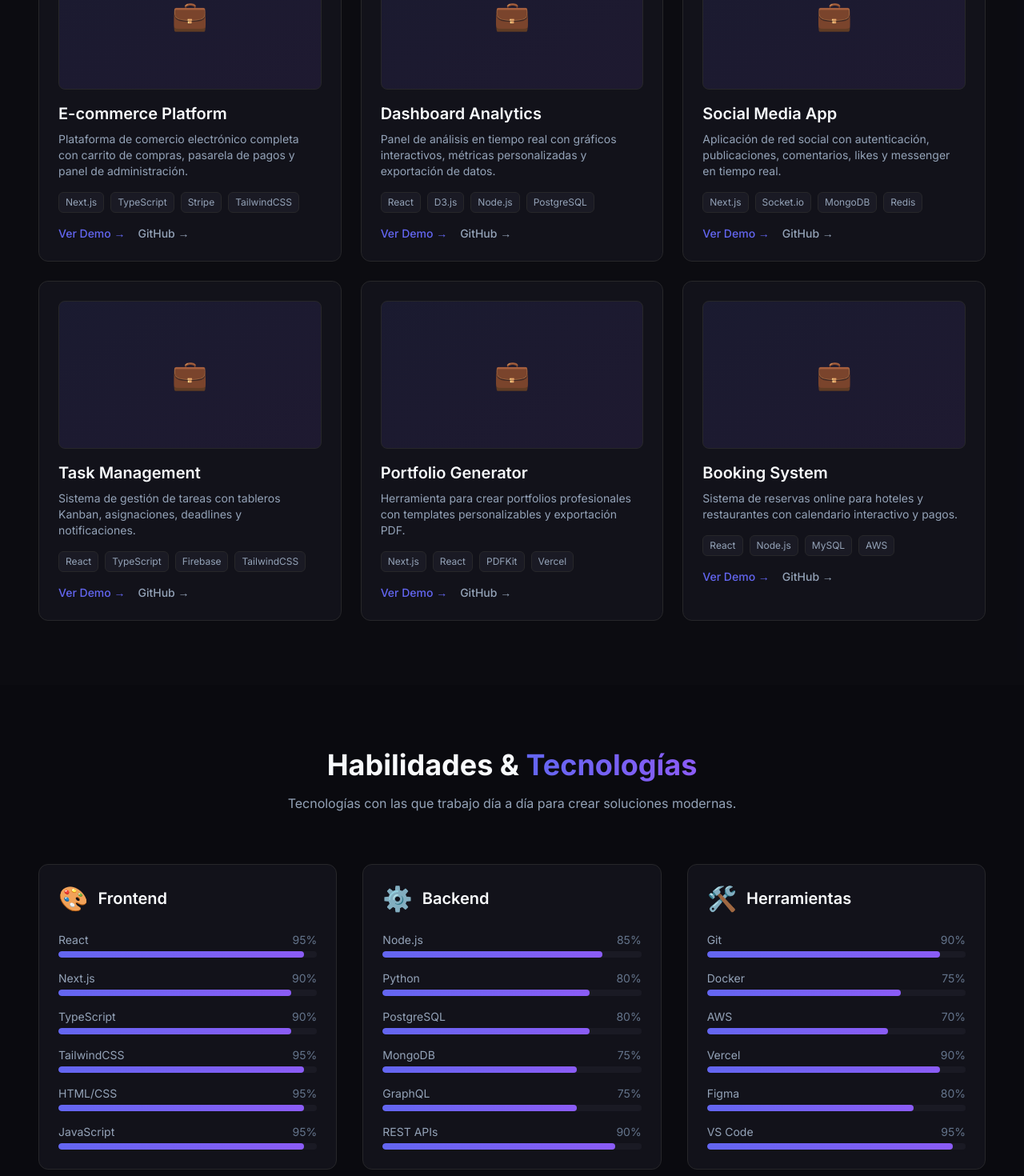
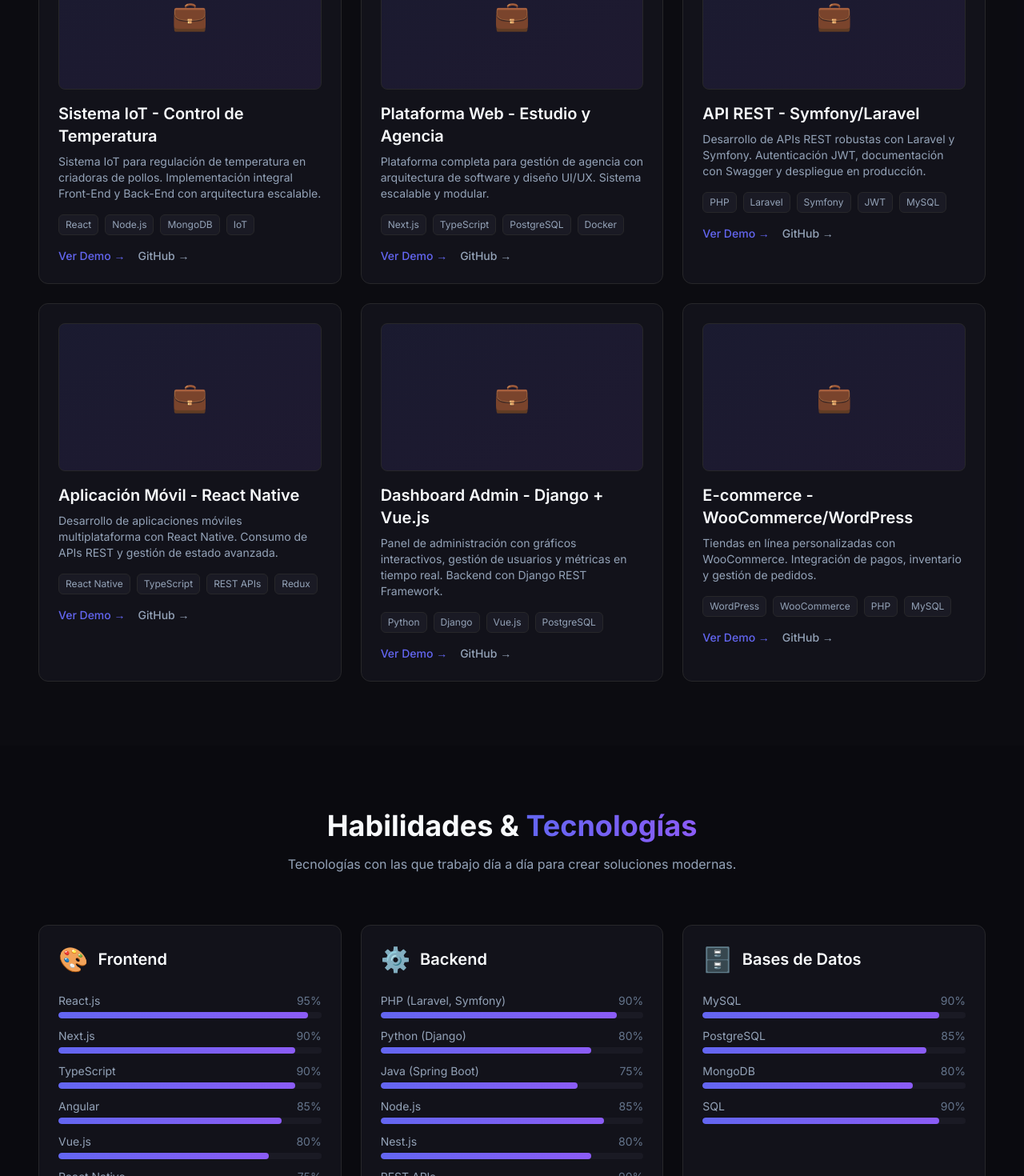
Before and after one commit to Zasalast/Portafolio-Next, a Next.js app: page / in a window 1280 px wide. Shown: the part 3240-4710 px from the top of the page at 80% size. Built offline with nearby package versions, Linux system fonts and the light colour scheme.

Commit message:
first commit

```diff
--- a/src/components/Projects.tsx
+++ b/src/components/Projects.tsx
@@ -1,45 +1,45 @@
 const projects = [
   {
-    title: "E-commerce Platform",
-    description: "Plataforma de comercio electrónico completa con carrito de compras, pasarela de pagos y panel de administración.",
-    tags: ["Next.js", "TypeScript", "Stripe", "TailwindCSS"],
+    title: "Sistema IoT - Control de Temperatura",
+    description: "Sistema IoT para regulación de temperatura en criadoras de pollos. Implementación integral Front-End y Back-End con arquitectura escalable.",
+    tags: ["React", "Node.js", "MongoDB", "IoT"],
     liveUrl: "#",
-    githubUrl: "#",
+    githubUrl: "https://github.com/zasalast",
   },
   {
-    title: "Dashboard Analytics",
-    description: "Panel de análisis en tiempo real con gráficos interactivos, métricas personalizadas y exportación de datos.",
-    tags: ["React", "D3.js", "Node.js", "PostgreSQL"],
+    title: "Plataforma Web - Estudio y Agencia",
+    description: "Plataforma completa para gestión de agencia con arquitectura de software y diseño UI/UX. Sistema escalable y modular.",
+    tags: ["Next.js", "TypeScript", "PostgreSQL", "Docker"],
     liveUrl: "#",
-    githubUrl: "#",
+    githubUrl: "https://github.com/zasalast",
   },
   {
-    title: "Social Media App",
-    description: "Aplicación de red social con autenticación, publicaciones, comentarios, likes y messenger en tiempo real.",
-    tags: ["Next.js", "Socket.io", "MongoDB", "Redis"],
+    title: "API REST - Symfony/Laravel",
+    description: "Desarrollo de APIs REST robustas con Laravel y Symfony. Autenticación JWT, documentación con Swagger y despliegue en producción.",
+    tags: ["PHP", "Laravel", "Symfony", "JWT", "MySQL"],
     liveUrl: "#",
-    githubUrl: "#",
+    githubUrl: "https://github.com/zasalast",
   },
   {
-    title: "Task Management",
-    description: "Sistema de gestión de tareas con tableros Kanban, asignaciones, deadlines y notificaciones.",
-    tags: ["React", "TypeScript", "Firebase", "TailwindCSS"],
+    title: "Aplicación Móvil - React Native",
+    description: "Desarrollo de aplicaciones móviles multiplataforma con React Native. Consumo de APIs REST y gestión de estado avanzada.",
+    tags: ["React Native", "TypeScript", "REST APIs", "Redux"],
     liveUrl: "#",
-    githubUrl: "#",
+    githubUrl: "https://github.com/zasalast",
   },
   {
-    title: "Portfolio Generator",
-    description: "Herramienta para crear portfolios profesionales con templates personalizables y exportación PDF.",
-    tags: ["Next.js", "React", "PDFKit", "Vercel"],
+    title: "Dashboard Admin - Django + Vue.js",
+    description: "Panel de administración con gráficos interactivos, gestión de usuarios y métricas en tiempo real. Backend con Django REST Framework.",
+    tags: ["Python", "Django", "Vue.js", "PostgreSQL"],
     liveUrl: "#",
-    githubUrl: "#",
+    githubUrl: "https://github.com/zasalast",
   },
   {
-    title: "Booking System",
-    description: "Sistema de reservas online para hoteles y restaurantes con calendario interactivo y pagos.",
-    tags: ["React", "Node.js", "MySQL", "AWS"],
+    title: "E-commerce - WooCommerce/WordPress",
+    description: "Tiendas en línea personalizadas con WooCommerce. Integración de pagos, inventario y gestión de pedidos.",
+    tags: ["WordPress", "WooCommerce", "PHP", "MySQL"],
     liveUrl: "#",
-    githubUrl: "#",
+    githubUrl: "https://github.com/zasalast",
   },
 ];
 
--- a/src/components/Skills.tsx
+++ b/src/components/Skills.tsx
@@ -3,36 +3,61 @@ const skillCategories = [
     name: "Frontend",
     icon: "🎨",
     skills: [
-      { name: "React", level: 95 },
+      { name: "React.js", level: 95 },
       { name: "Next.js", level: 90 },
       { name: "TypeScript", level: 90 },
-      { name: "TailwindCSS", level: 95 },
+      { name: "Angular", level: 85 },
+      { name: "Vue.js", level: 80 },
+      { name: "React Native", level: 75 },
       { name: "HTML/CSS", level: 95 },
-      { name: "JavaScript", level: 95 },
+      { name: "SCSS", level: 85 },
     ],
   },
   {
     name: "Backend",
     icon: "⚙️",
     skills: [
+      { name: "PHP (Laravel, Symfony)", level: 90 },
+      { name: "Python (Django)", level: 80 },
+      { name: "Java (Spring Boot)", level: 75 },
       { name: "Node.js", level: 85 },
-      { name: "Python", level: 80 },
-      { name: "PostgreSQL", level: 80 },
-      { name: "MongoDB", level: 75 },
-      { name: "GraphQL", level: 75 },
+      { name: "Nest.js", level: 80 },
       { name: "REST APIs", level: 90 },
+      { name: "JWT", level: 85 },
     ],
   },
   {
-    name: "Herramientas",
+    name: "Bases de Datos",
+    icon: "🗄️",
+    skills: [
+      { name: "MySQL", level: 90 },
+      { name: "PostgreSQL", level: 85 },
+      { name: "MongoDB", level: 80 },
+      { name: "SQL", level: 90 },
+    ],
+  },
+  {
+    name: "DevOps & Herramientas",
     icon: "🛠️",
     skills: [
-      { name: "Git", level: 90 },
-      { name: "Docker", level: 75 },
-      { name: "AWS", level: 70 },
+      { name: "Docker", level: 80 },
+      { name: "Git/GitHub", level: 95 },
+      { name: "Postman", level: 90 },
+      { name: "Linux (Ubuntu, Debian)", level: 85 },
       { name: "Vercel", level: 90 },
+      { name: "VS Code", level: 95 },
+    ],
+  },
+  {
+    name: "Seguridad & Otros",
+    icon: "🔒",
+    skills: [
+      { name: "ITIL 4", level: 75 },
+      { name: "Hardening", level: 70 },
+      { name: "Redes", level: 75 },
+      { name: "Virtualización (Proxmox)", level: 70 },
       { name: "Figma", level: 80 },
-      { name: "VS Code", level: 95 },
+      { name: "WordPress", level: 85 },
     ],
   },
 ];
@@ -50,7 +75,7 @@ export default function Skills() {
           </p>
         </div>
 
-        <div className="grid md:grid-cols-3 gap-8">
+        <div className="grid md:grid-cols-2 lg:grid-cols-3 gap-6">
           {skillCategories.map((category, index) => (
             <div key={index} className="card">
               <div className="flex items-center gap-3 mb-6">
@@ -58,7 +83,7 @@ export default function Skills() {
                 <h3 className="text-xl font-semibold">{category.name}</h3>
               </div>
 
-              <div className="space-y-4">
+              <div className="space-y-3">
                 {category.skills.map((skill, skillIndex) => (
                   <div key={skillIndex}>
                     <div className="flex justify-between mb-1">
```
Also changed, not shown: 2 other files (tests, documents, lock files or other folders).
